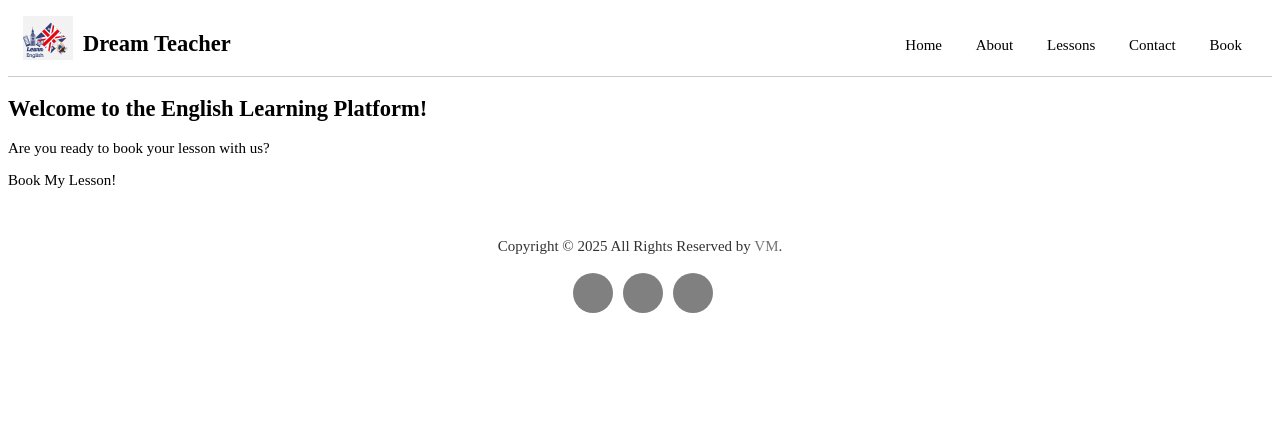
After one commit to VikMoskalenko/english-teacher, a Django app: template templates/book.html in a window 1280 px wide. The commit adds this page. Shown: the top 429 px of the page. Run offline with Django 5.2, Linux system fonts and the light colour scheme; the template is opened without the code that fills it, so the values that code supplies are empty; some web fonts are replaced.

Commit message:
added book file

```diff
--- a/lessons/views.py
+++ b/lessons/views.py
@@ -13,3 +13,6 @@ def contact(request):
 
 def lessons(request):
     return render(request, 'lessons.html')
+
+def book(request):
+    return render(request, 'book.html')
--- a/templates/base.html
+++ b/templates/base.html
@@ -20,6 +20,8 @@
       <li><a href="/about">About</a></li>
       <li><a href="/lessons">Lessons</a></li>
       <li><a href="/contact">Contact</a></li>
+            <li><a href="/book">Book</a></li>
+
     </ul>
   </nav>
   </header>
--- /dev/null
+++ b/templates/book.html
@@ -0,0 +1,13 @@
+{% extends 'base.html' %}
+
+{% block title %}Book{% endblock %}
+
+{% block content %}
+  <section class="book-section">
+    <div class="book-content">
+      <h2 class="book-title">Welcome to the English Learning Platform!</h2>
+      <p class="book-subtitle">Are you ready to book your lesson with us?</p>
+      <a href="{% url 'book' %}" class="book-button">Book My Lesson!</a>
+    </div>
+  </section>
+{% endblock %}
```
